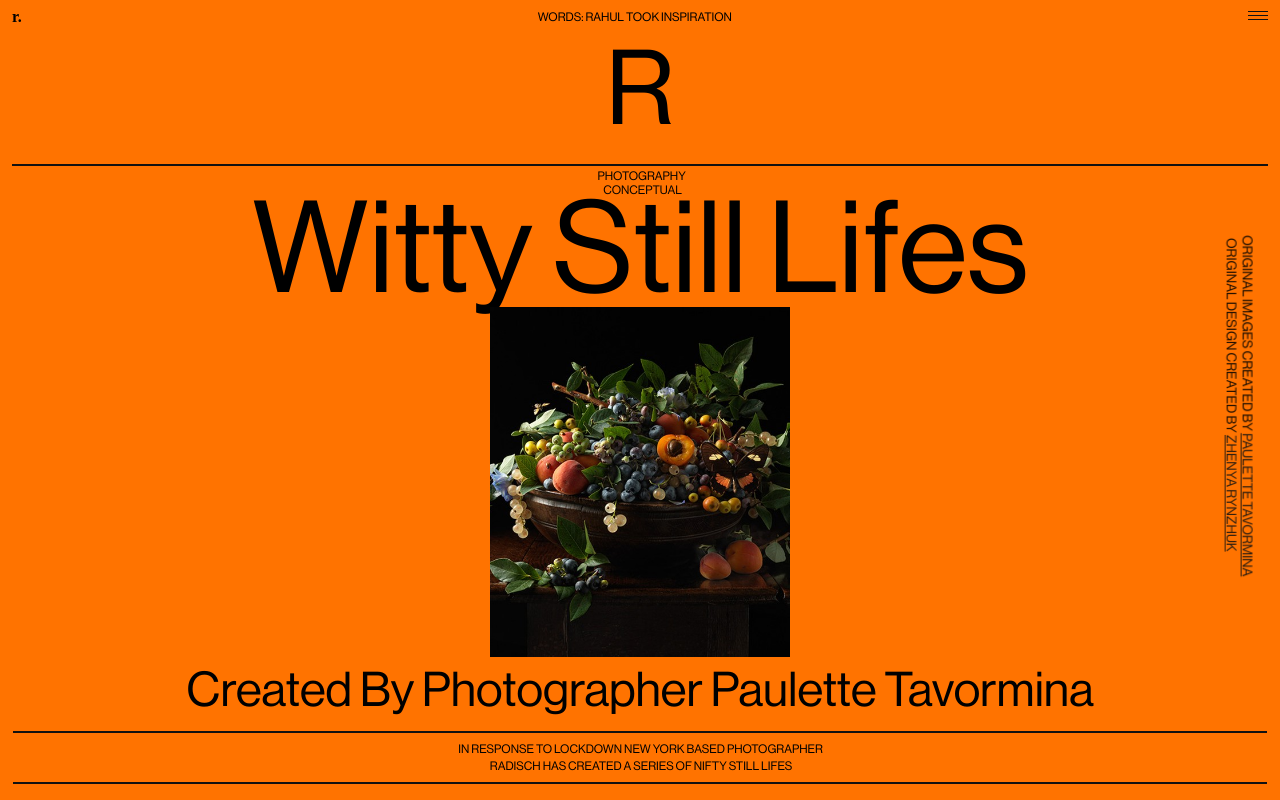
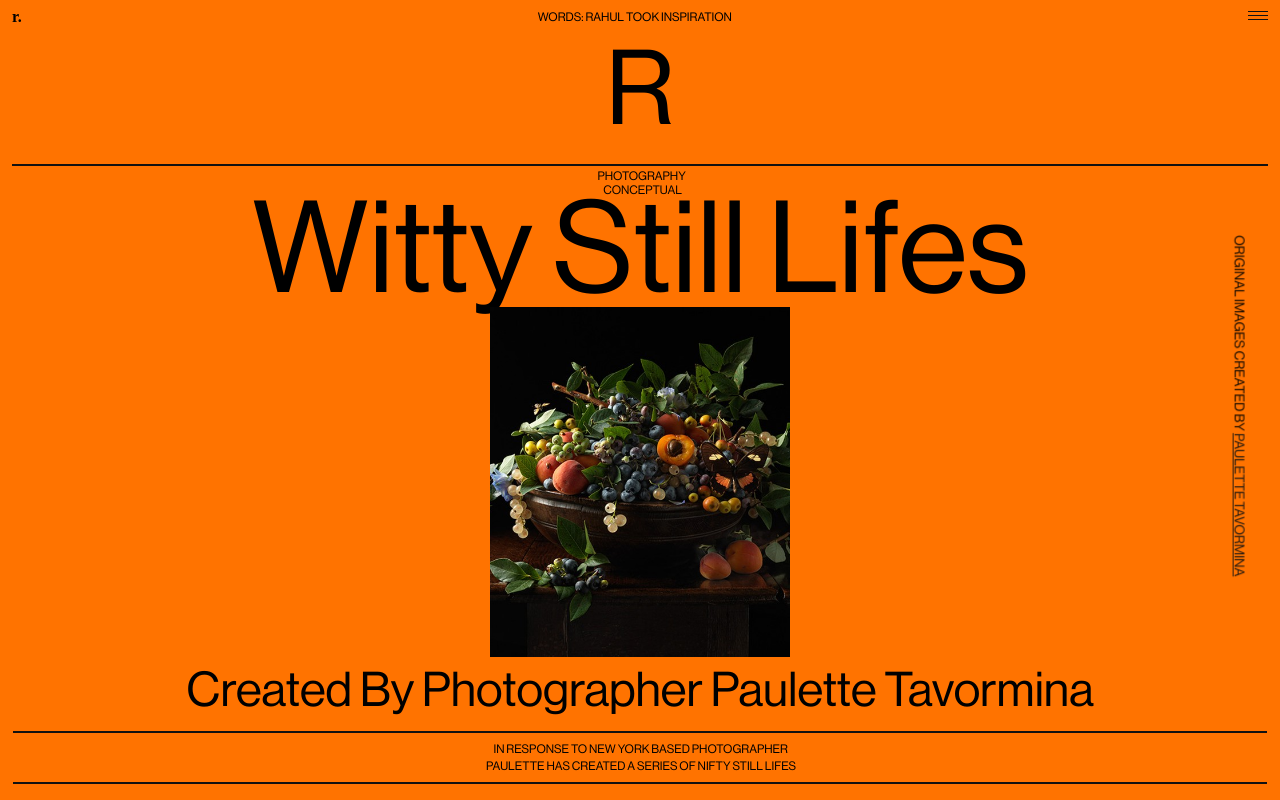
Before and after one commit to 6rahul9/Design-Layout, a website with bundled scripts: page public/index.html in a window 1280 px wide. Built offline with nearby package versions, Linux system fonts and the light colour scheme.

```diff
--- a/public/index.html
+++ b/public/index.html
@@ -51,8 +51,8 @@
         <footer class="footer">
             <div class="footer__inner">
                 <div class="h__line"></div>
-                <h3>In response to lockdown New York Based Photographer</h3>
-                <h3>Radisch has created a series of nifty still lifes</h3>
+                <h3>In response to New York Based Photographer</h3>
+                <h3>Paulette has created a series of nifty still lifes</h3>
                 <div class="h__line"></div>
             </div>
         </footer>
@@ -60,7 +60,7 @@
 
         <div class="credits">
             <div class="credits__detail">Original images created by <a href="https://www.paulettetavormina.com/" target="_blank" rel="noopener noreferrer">Paulette Tavormina</a></div>
-            <div class="credits__detail">Original design created by <a href="https://dribbble.com/shots/11509837-M-Editorial-Website-Loading-Animation" target="_blank" rel="noopener noreferrer">Zhenya Rynzhuk</a></div>
+            <!-- <div class="credits__detail">Original design created by <a href="https://dribbble.com/shots/11509837-M-Editorial-Website-Loading-Animation" target="_blank" rel="noopener noreferrer">Zhenya Rynzhuk</a></div> -->
         </div>
         <!-- END -->
     </div>
```
Also changed, not shown: README.md.
